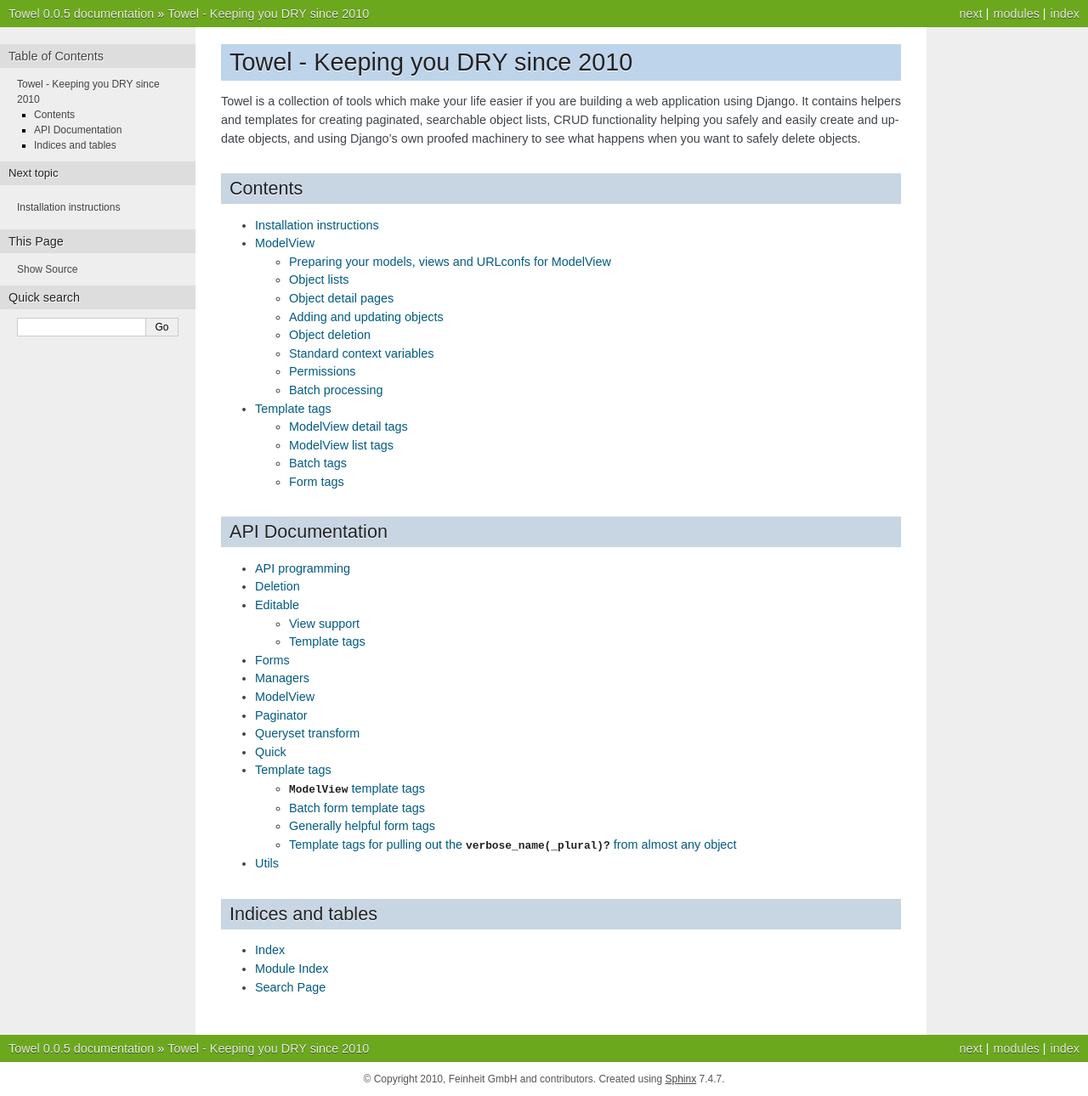
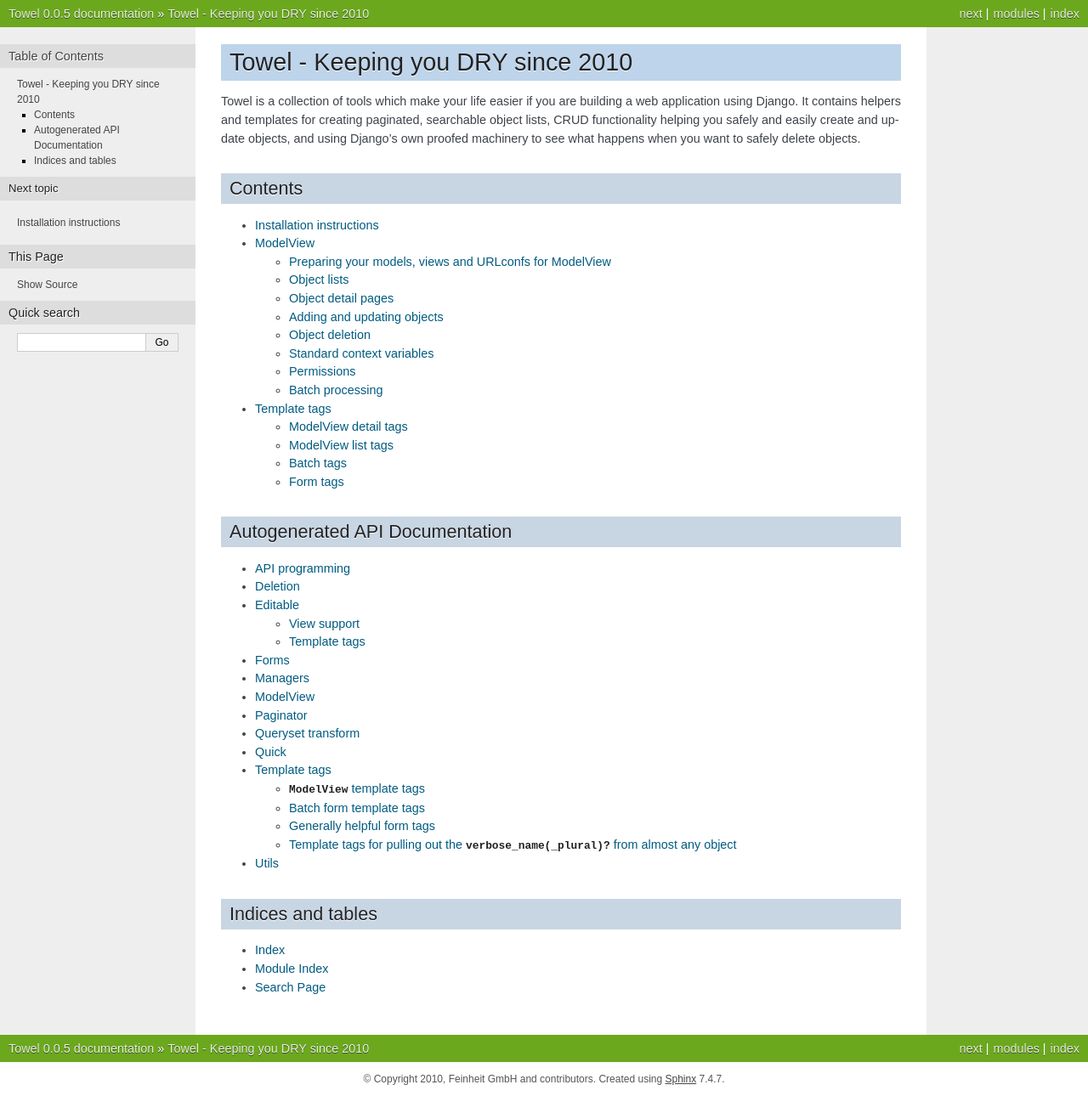
Before and after one commit to matthiask/towel, a Sphinx documentation site: the page built from docs/index.txt, in a window 1280 px wide. Shown: the whole page at 85% size. Built offline with Sphinx 7.4.7, drawn with Linux system fonts in a browser that asks for light colours; some of the changed lines change nothing that is shown.

Commit message:
Move autogenerated documentation around to make room for documenting towel/api.py

```diff
--- a/docs/index.txt
+++ b/docs/index.txt
@@ -23,23 +23,23 @@
    templatetags
 
 
-API Documentation
-=================
+Autogenerated API Documentation
+===============================
 
 .. toctree::
    :maxdepth: 2
 
-   api/api
-   api/deletion
-   api/editable
-   api/forms
-   api/managers
-   api/modelview
-   api/paginator
-   api/queryset_transform
-   api/quick
-   api/templatetags
-   api/utils
+   autogen/api
+   autogen/deletion
+   autogen/editable
+   autogen/forms
+   autogen/managers
+   autogen/modelview
+   autogen/paginator
+   autogen/queryset_transform
+   autogen/quick
+   autogen/templatetags
+   autogen/utils
 
 
 Indices and tables
```
Also changed, not shown: docs/autogen/api.txt (renamed from docs/api/api.txt), docs/autogen/deletion.txt (renamed from docs/api/deletion.txt), docs/autogen/editable.txt (renamed from docs/api/editable.txt), docs/autogen/forms.txt (renamed from docs/api/forms.txt), docs/autogen/managers.txt (renamed from docs/api/managers.txt), docs/autogen/modelview.txt (renamed from docs/api/modelview.txt), docs/autogen/paginator.txt (renamed from docs/api/paginator.txt), docs/autogen/queryset_transform.txt (renamed from docs/api/queryset_transform.txt), docs/autogen/quick.txt (renamed from docs/api/quick.txt), docs/autogen/templatetags.txt (renamed from docs/api/templatetags.txt), docs/autogen/utils.txt (renamed from docs/api/utils.txt).
